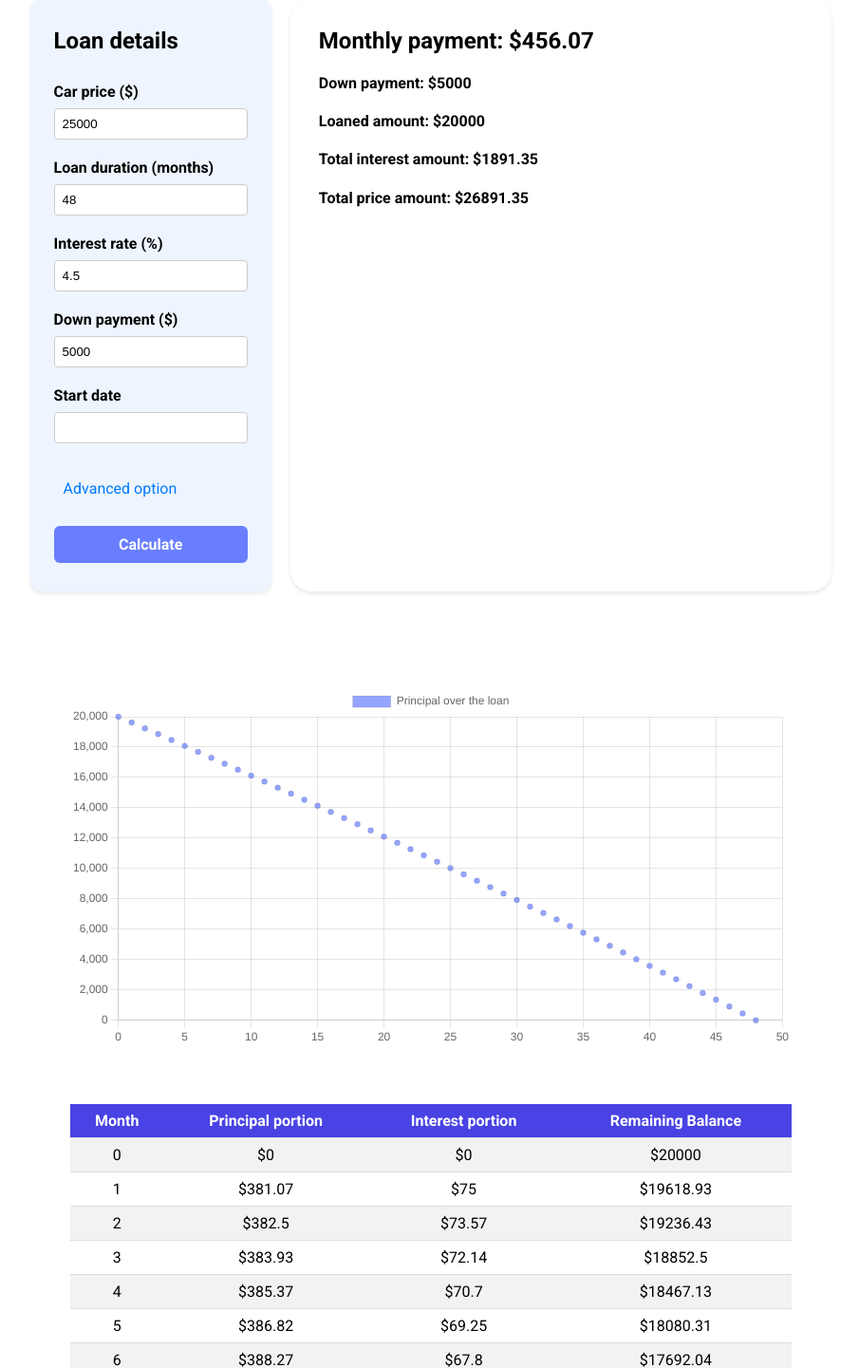
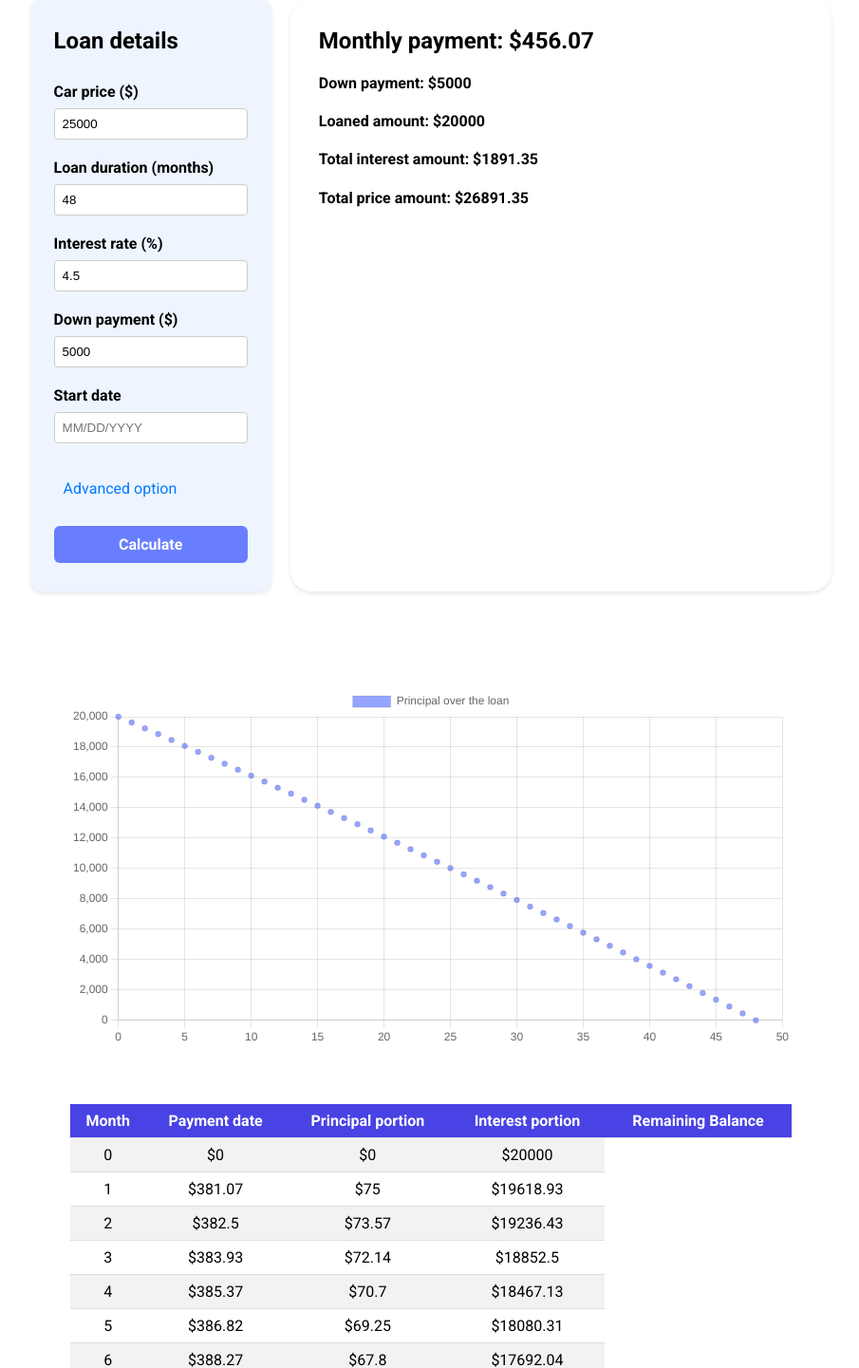
Before and after one commit to saitormit/Auto-Loan-Calculator, a Django app: page / in a window 1280 px wide. Shown: the part 180-1621 px from the top of the page at 95% size, without its empty margins (186-1091 px from the left). Run offline with Django 5.2, Linux system fonts and the light colour scheme; some web fonts are replaced.

Commit message:
Implemented date as well as its handling logic

```diff
--- a/backend/calculator/templates/calculator/main.html
+++ b/backend/calculator/templates/calculator/main.html
@@ -1,7 +1,6 @@
 {% load static %}
-
 <!DOCTYPE html>
-<html lang="en">
+<html lang="en" xmlns="http://www.w3.org/1999/html">
 <head>
     <meta charset="UTF-8">
     <meta name="viewport" content="width=device-width, initial-scale=1.0">
@@ -12,7 +11,7 @@
     <script src="https://cdn.jsdelivr.net/npm/chart.js"></script>
     <title>Auto Loan Calculator</title>
     <link rel="stylesheet" href="{% static 'calculator/css/mainStyles.css' %}">
-    <script src="{% static 'calculator/js/charts.js' %}"></script>
+<!--    <script src="{% static 'calculator/js/charts.js' %}"></script>-->
 </head>
 <body>
     <h1>Auto Loan Calculator</h1>
@@ -46,27 +45,49 @@
                     </div>
                     <div class="form-group">
                         <label for="start_date">Start date</label>
-                        <input type="text" id="start_date" name="start_date">
+                        <input type="text" id="start_date" name="start_date" placeholder="MM/DD/YYYY" value="{{ form.date.value|default:'' }}" required>
+                        {% if form.date.errors %}
+                            <div class="error">{{ form.date.errors }}</div>
+                        {% endif %}
                     </div>
                     <br>
                     <a href="#" class="nav-link" onclick="navigateSection(event, 'advanced_section')">Advanced option</a>
                 </div>
                 <div class="form-section" id="advanced_section">
                     <div class="form-group">
-                        <label for="advanced_payment">Advanced payment ($)</label>
-                        <input type="number" id="advanced_payment" name="advanced_payment" value=0>
+                        <label for="early_payment">Early payment ($)</label>
+                        <input type="number" id="early_payment" name="early_payment" value=0>
                     </div>
                     <div class="form-group">
                         <p>Refinance option</p>
                         <div class="radio-buttons">
                             <label>
-                                <input type="radio" name="refinance_button" value="yes"> Yes
+                                <input type="radio" name="refinance_button" id="refi_yes"> Yes
                             </label>
                             <label>
-                                <input type="radio" name="refinance_button" value="no" checked> No
+                                <input type="radio" name="refinance_button" id="refi_no" checked> No
                             </label>
                         </div>
+                        <br>
+                        <div class="refinance-inputs" id="refinance-inputs">
+                            <div class="form-group">
+                                <label for="refi_interest">New interest rate (%)</label>
+                                <input type="number" step="0.01" id="refi_interest" name="refi_interest" value="{{ refi_interest}}">
+                            </div>
+                            <div class="form-group">
+                                <label for="refi_loan_duration">New loan duration (months)</label>
+                                <input type="number" id="refi_loan_duration" name="refi_loan_duration" value = "{{ refi_loan_duration }}">
+                            </div>
+                            <div class="form-group">
+                                <label for="refi_start_date">Refinance start date</label>
+                                <input type="text" id="refi_start_date" name="refi_start_date" placeholder="MM/DD/YYYY" value="{{ form.date.value|default:'' }}">
+                                {% if form.date.errors %}
+                                    <div class="error">{{ form.date.errors }}</div>
+                                {% endif %}
+                            </div>
+                        </div>
                     </div>
+                    <script src="{% static 'calculator/js/refinance_option.js' %}"></script>
                     <br>
                     <a href="#" class="nav-link" onclick="navigateSection(event, 'standard_section')">Back</a>
                 </div>
@@ -76,6 +97,7 @@
             </form>
         </div>
         <script src="{% static 'calculator/js/advanced_inputs.js' %}"></script>
+        <script src="{% static 'calculator/js/dateErrorHandler.js' %}"></script>
 
         <div class="output_container">
             <h2>Monthly payment: ${{ monthly_payment|floatformat:2 }}</h2>
@@ -126,6 +148,7 @@
         <table id="amortization_table">
             <tr>
                 <th>Month</th>
+                <th>Payment date</th>
                 <th>Principal portion</th>
                 <th>Interest portion</th>
                 <th>Remaining Balance</th>
```
